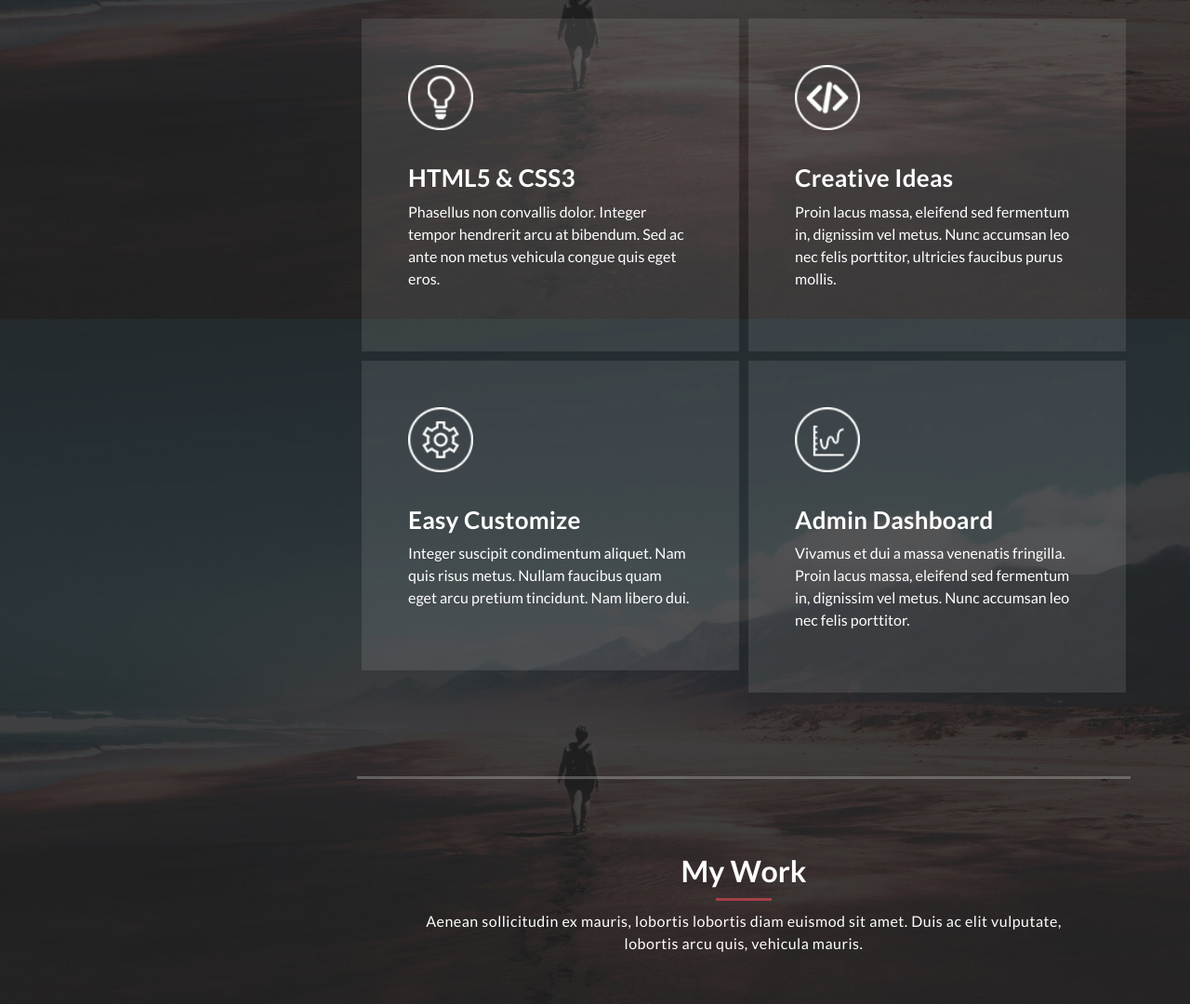
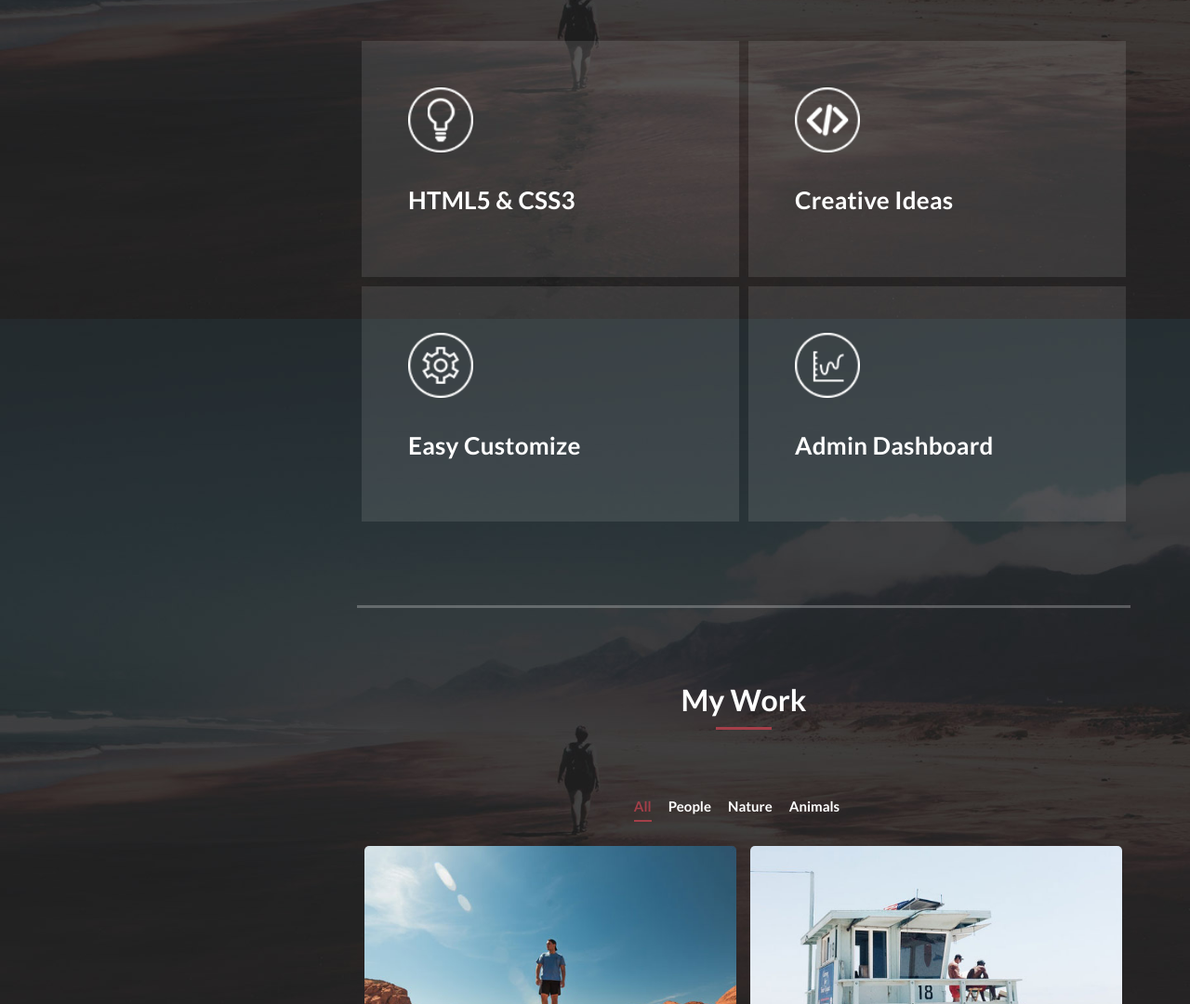
Before and after one commit to JakubKudlicki/JakubKudlicki, a plain HTML site: page index.html in a window 1280 px wide. Shown: the part 1257-2337 px from the top of the page at 93% size. Drawn offline with Linux system fonts and the light colour scheme.

Commit message:
Update index.html

```diff
--- a/index.html
+++ b/index.html
@@ -25,8 +25,8 @@
               <a href="#"><img src="assets/images/author-image.jpg" alt="" /></a>
             </div>
             <div class="author-content">
-              <h4>Reflux Me</h4>
-              <span>Web Designer</span>
+              <h4>Jakub Kudlicki</h4>
+              <span>Junior Developer</span>
             </div>
             <nav class="main-nav" role="navigation">
               <ul class="main-menu">
@@ -69,8 +69,8 @@
           <div class="section-heading">
             <h2>About Me</h2>
             <div class="line-dec"></div>
-            <span>This is a Bootstrap v4.2.1 CSS Template for you. Edit and use
-              this layout for your site. Updated on 21 May 2019 for repeated main menu HTML code.</span>
+            <span>I am a student at WSPiA, whose goal is to become a developer. I know HTML and CSS very well.
+              I develop in JavaScript technology. My strengths are communicativeness, self-discipline and quick learning..</span>
           </div>
           <div class="left-image-post">
             <div class="row">
@@ -140,9 +140,6 @@
                 <div class="first-service-icon service-icon"></div>
                 <h4>HTML5 &amp; CSS3</h4>
                 <p>
-                  Phasellus non convallis dolor. Integer tempor hendrerit arcu
-                  at bibendum. Sed ac ante non metus vehicula congue quis eget
-                  eros.
                 </p>
               </div>
             </div>
@@ -151,9 +148,6 @@
                 <div class="second-service-icon service-icon"></div>
                 <h4>Creative Ideas</h4>
                 <p>
-                  Proin lacus massa, eleifend sed fermentum in, dignissim vel
-                  metus. Nunc accumsan leo nec felis porttitor, ultricies
-                  faucibus purus mollis.
                 </p>
               </div>
             </div>
@@ -162,9 +156,6 @@
                 <div class="third-service-icon service-icon"></div>
                 <h4>Easy Customize</h4>
                 <p>
-                  Integer suscipit condimentum aliquet. Nam quis risus metus.
-                  Nullam faucibus quam eget arcu pretium tincidunt. Nam libero
-                  dui.
                 </p>
               </div>
             </div>
@@ -173,9 +164,6 @@
                 <div class="fourth-service-icon service-icon"></div>
                 <h4>Admin Dashboard</h4>
                 <p>
-                  Vivamus et dui a massa venenatis fringilla. Proin lacus massa,
-                  eleifend sed fermentum in, dignissim vel metus. Nunc accumsan
-                  leo nec felis porttitor.
                 </p>
               </div>
             </div>
@@ -189,9 +177,7 @@
             <h2>My Work</h2>
             <div class="line-dec"></div>
             <span
-              >Aenean sollicitudin ex mauris, lobortis lobortis diam euismod sit
-              amet. Duis ac elit vulputate, lobortis arcu quis, vehicula
-              mauris.</span
+              ></span
             >
           </div>
           <div class="row">
```
